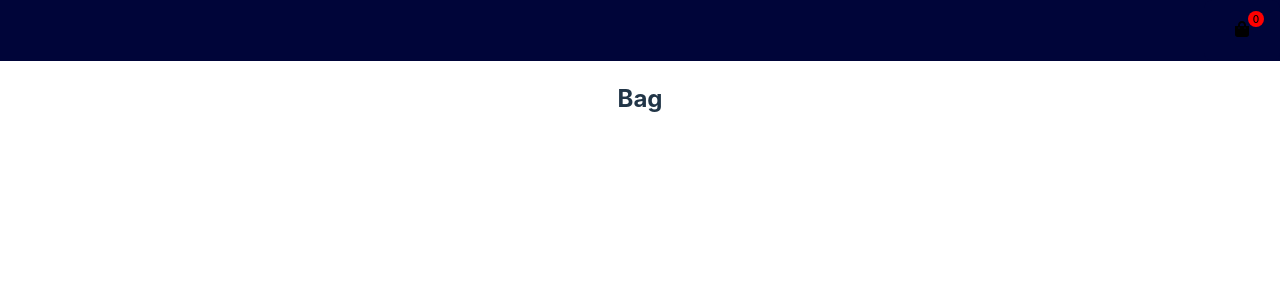
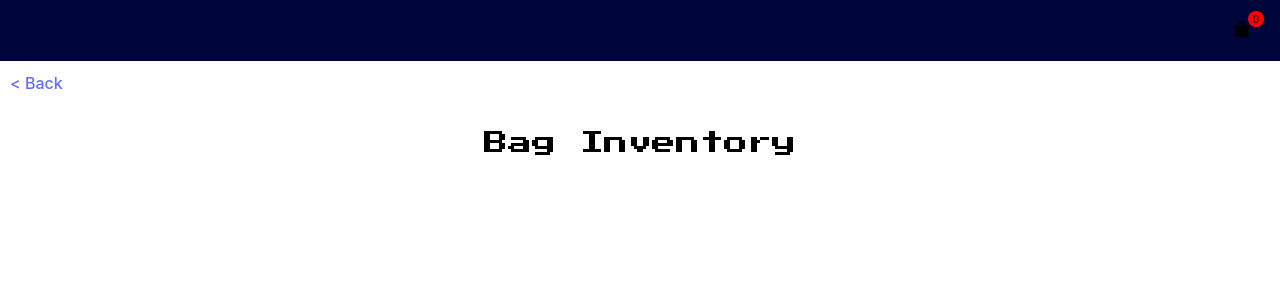
Before and after one commit to zoobiasyyed/pokemart, a React (Vite) app in the folder client/: page /bag in a window 1280 px wide. Shown: the top 300 px of the page. Built offline with nearby package versions, Linux system fonts and the light colour scheme; a web font is replaced by a local one.

Commit message:
completed basically eveything, gonna work on user management now

```diff
--- a/client/src/App.css
+++ b/client/src/App.css
@@ -23,6 +23,12 @@ body {
   width: 100%;
   background-color: white;
   height: 100vh;
+}
+
+.containerBag {
+  width: 100%;
+  background-color: white;
+  height: 200vh;
 }
 
 .pokemartLogo {
@@ -175,6 +181,23 @@ body {
   font-size: 10px;
 }
 
+.bagInventory {
+  font-family: 'Press Start 2P', sans-serif;
+  color: black;
+  margin: 0 auto;
+  padding: 20px;
+}
+
+.bagItemName {
+  font-family: 'Press Start 2P', sans-serif;
+  color: black;
+}
+
+.backBag {
+  padding: 10px;
+  display: flex;
+}
+
 @media screen and (width >= 600px) {
   .imageCard {
     width: calc(100% / 4);
--- a/client/src/ShoppingBag.tsx
+++ b/client/src/ShoppingBag.tsx
@@ -1,7 +1,38 @@
+import { useContext } from 'react';
+import { CartContext } from './CartContext';
+import { Product } from './Products';
+import { Link } from 'react-router-dom';
+
 export function ShoppingBag() {
+  const { cart } = useContext(CartContext);
   return (
-    <div className="container">
-      <h2>Bag</h2>
+    <div className="containerBag">
+      <Link className="backBag" to="/">
+        &lt; Back
+      </Link>
+      <h2 className="bagInventory">Bag Inventory</h2>
+      <div>
+        {cart.map((prod) => (
+          <ItemCard products={prod} />
+        ))}
+      </div>
     </div>
   );
 }
+
+type CardProps = {
+  products: Product;
+};
+
+function ItemCard({ products }: CardProps) {
+  return (
+    <div className="cartCard">
+      <div>
+        <img src={products.photoUrl} />
+      </div>
+      <div>
+        <p className="bagItemName">{products.name}</p>
+      </div>
+    </div>
+  );
+}
```
